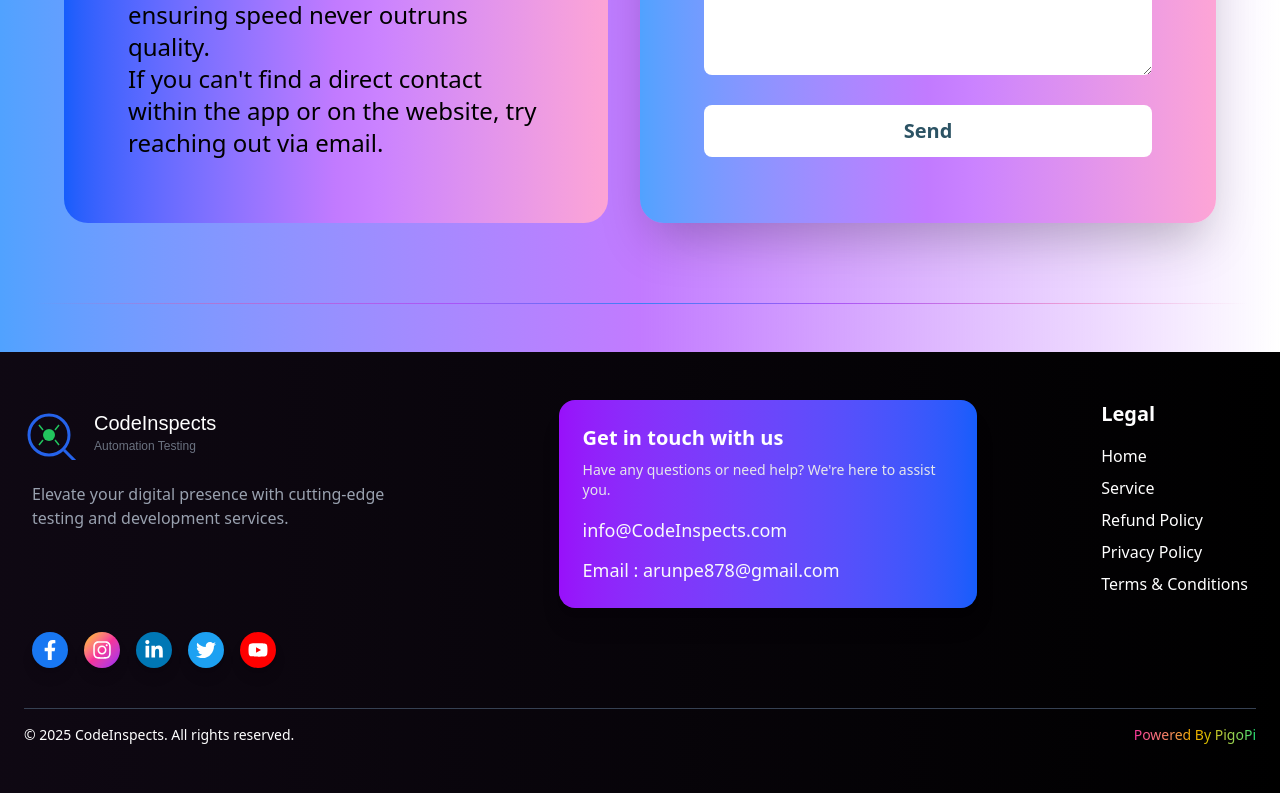
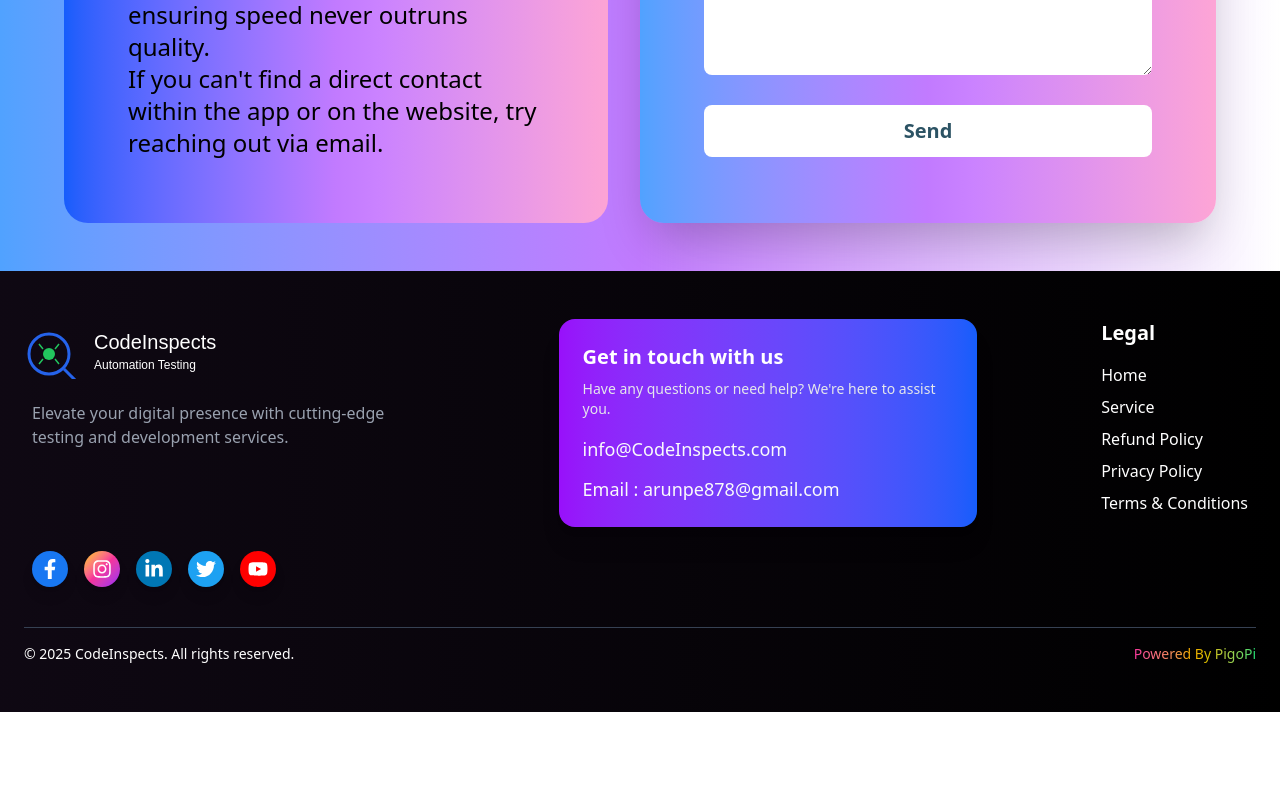
Before and after one commit to FarhanHussain7/CodeInspect-website, a React (Vite) app: page / in a window 1280 px wide. Shown: the part 7335-8128 px from the top of the page. After the commit the page ends 8047 px from the top, so only its background shows below. Built offline with nearby package versions, Linux system fonts and the light colour scheme; a web font is replaced by a local one.

Commit message:
Social media icon

```diff
--- a/src/Components/DataForm.jsx
+++ b/src/Components/DataForm.jsx
@@ -36,12 +36,12 @@ const DataForm = () => {
           </div>
         </div>
 
-        <div
+        {/* <div
           className="relative mt-20 w-full flex items-center justify-center mx-auto max-w-7xl h-[1px]"
           style={{
             background: `radial-gradient(circle at center, rgba(59,130,246,1) 0%, rgba(168,85,247,1) 30%, rgba(236,72,153,0.4) 70%, transparent 100%)`
           }}
-        />
+        /> */}
       </div>
     </>
   );
--- a/src/Components/Footer.jsx
+++ b/src/Components/Footer.jsx
@@ -54,7 +54,7 @@ const Footer = () => {
                   <path stroke="#22c55e" stroke-width="1.5" d="m19 20-4-5M31 20l4-5M19 30l-4 5M31 30l4 5"/>
                 </g>
                 <text x="70" y="30" fill="white" font-family="Arial, sans-serif" font-size="20">CodeInspects</text>
-                <text x="70" y="50" fill="#6b7280" font-family="Arial, sans-serif" font-size="12">Automation Testing</text>
+                <text x="70" y="50" fill="white" font-family="Arial, sans-serif" font-size="12">Automation Testing</text>
               </svg>
             </Link>
 
--- a/src/Components/Navbar.jsx
+++ b/src/Components/Navbar.jsx
@@ -340,7 +340,7 @@ const Header = () => {
           <a href="#services" onClick={e => handleAnchorClick(e, '#services')}>Services</a>
           <a href="#about" onClick={e => handleAnchorClick(e, '#about')}>About Us</a>
           <a href="#events" onClick={e => handleAnchorClick(e, '#events')}>Events</a>
-          <Link to="/terms-conditions" onClick={() => setMenuOpen(false)}>Terms & Conditions</Link>
+          {/* <Link to="/terms-conditions" onClick={() => setMenuOpen(false)}>Terms & Conditions</Link> */}
           <a href="#contact" className='bg-blue-500 px-12 rounded-xl py-2' onClick={e => handleAnchorClick(e, '#contact')}>Contact Now</a>
         </div>
       )}
```
